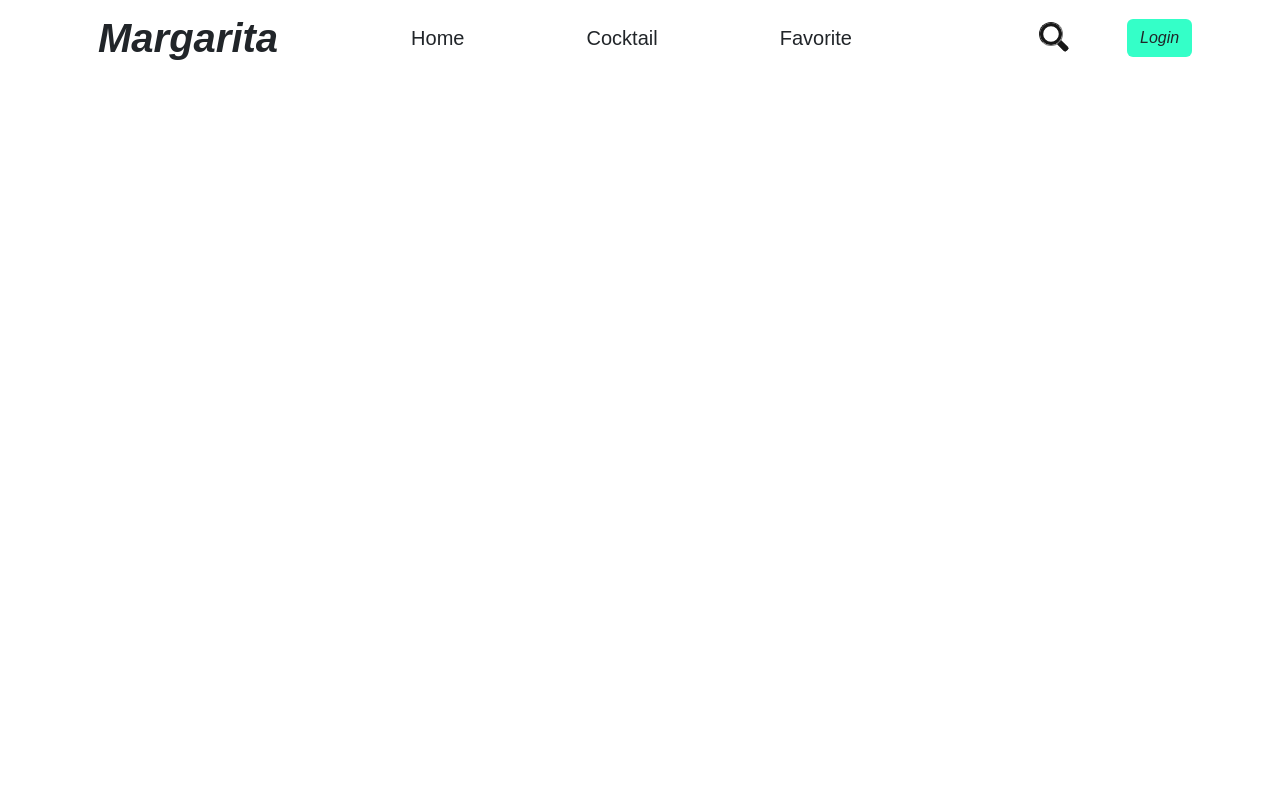
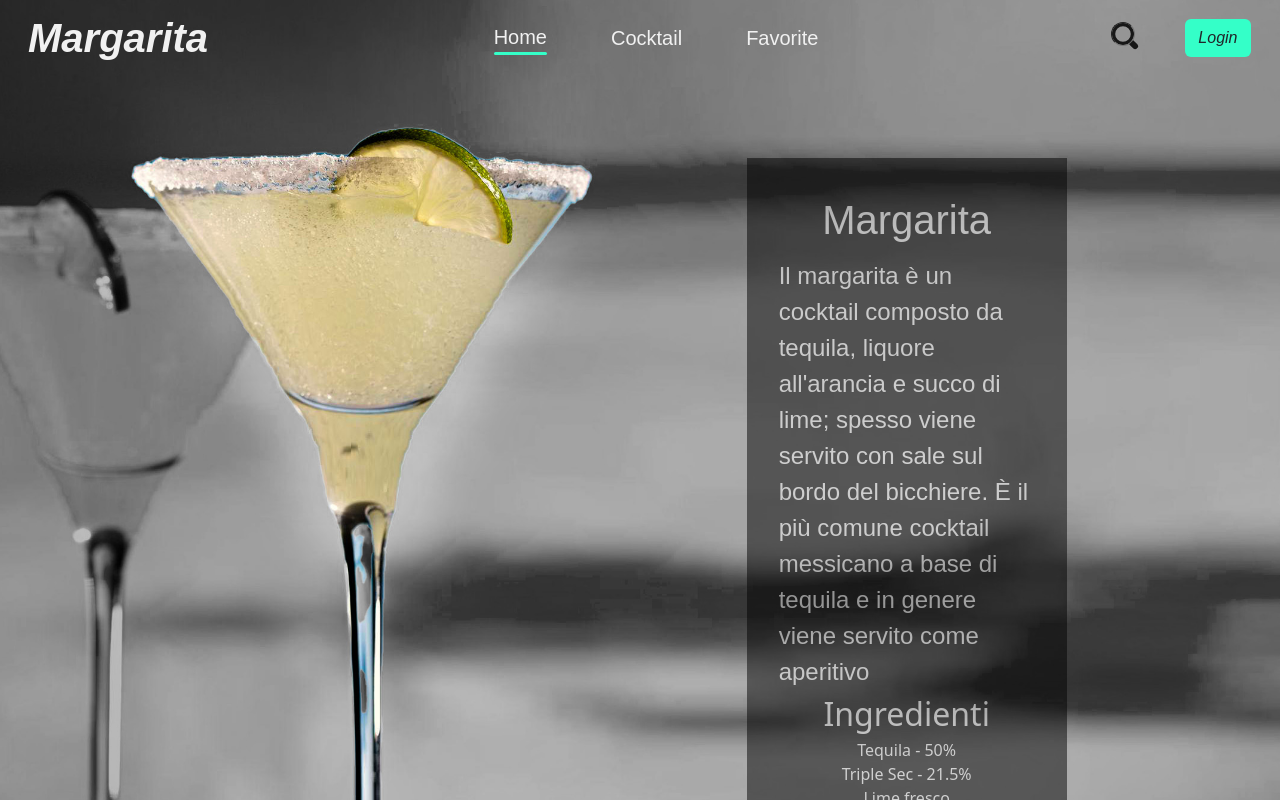
Before and after one commit to ManganiBiagio/cocktail-proget, a Vue app: page / in a window 1280 px wide. Shown: the top 800 px of the page. Built offline with nearby package versions, Linux system fonts and the light colour scheme; a web font is replaced by a local one.

Commit message:
completede hero

```diff
--- a/src/App.vue
+++ b/src/App.vue
@@ -1,13 +1,23 @@
 <script setup>
 import HelloWorld from './components/HelloWorld.vue'
+import TheHero from './components/TheHero.vue';
 import TheNavbar from './components/TheNavbar.vue';
 </script>
 
 <template>
-  <TheNavbar></TheNavbar>
+  <TheNavbar class="nav-box"></TheNavbar>
+
+  <TheHero></TheHero>
+
 </template>
 
 <style lang="scss">
 @use "./styles/general.scss";
+.nav-box{
+  position:fixed;
+  top: 0;
+
+}
+
 
 </style>
--- /dev/null
+++ b/src/components/TheHero.vue
@@ -0,0 +1,107 @@
+<template lang="">
+    <div  class="background row g-0">
+
+
+           <div class="col-7">
+
+            </div>
+            <div class="col-3">
+                <div class="center">
+                    <div class="box-card">
+                        <div class="title ElzaExtralight mb-2">Margarita</div>
+                        <div class="paragraf ElzaThin">
+                            Il margarita è un cocktail composto da <strong>tequila</strong>,
+                             <strong>liquore all'arancia</strong>  e <strong>succo di lime</strong>;
+                            spesso viene servito con <strong>sale</strong> sul bordo del bicchiere.
+                             È il più comune cocktail messicano a base di tequila
+                             e in genere viene servito come aperitivo
+                        </div>
+                        <div class="subtitle">
+                            Ingredienti
+
+                        </div>
+                        <div class="ingredient-list">
+                            <ul>
+                                <li>
+                                    Tequila - 50%
+                                </li>
+                                <li>
+                                    Triple Sec - 21.5%
+                                </li>
+                                <li>
+                                    Lime fresco
+                                </li>
+                            </ul>
+
+                        </div>
+                    </div>
+                </div>
+
+            </div>
+
+
+
+
+
+
+
+    </div>
+</template>
+<script>
+export default {
+
+}
+</script>
+<style lang="scss">
+.background {
+    background-size: cover;
+    height: 1000px;
+    background-image: url(../../public/HeroHor.jpg);
+    background-repeat: no-repeat;
+    background-position: bottom;
+    width: 100%;
+    color: var(--color-white);
+
+}
+
+.title {
+    font-size: 2.5rem;
+    text-align: center;
+}
+
+.paragraf {
+    font-size: 1.5rem;
+}
+.subtitle{
+    text-align: center;
+    font-size: 2rem;
+
+}
+.ingredient-list{
+    text-align: center;
+    ul{
+        margin: unset;
+        padding: unset;
+        list-style: none;
+
+        li{
+
+            text-align: center;
+        }
+    }
+}
+
+.center {
+    height: 100%;
+    display: flex;
+    justify-content: center;
+    align-items: center;
+
+}
+
+.box-card {
+    background-color: black;
+    opacity: 50%;
+    padding: 2rem;
+}
+</style>
--- a/src/components/TheNavbar.vue
+++ b/src/components/TheNavbar.vue
@@ -1,8 +1,8 @@
 <template >
-    <div class="container">
-        <div class="row align-items-center">
+    <div class="container-fluid">
+        <div class="row align-items-center ">
 
-            <div class="col flex-grow-0">
+            <div class="col-2">
                 <div class="title">
                     Margarita
                 </div>
@@ -10,18 +10,14 @@
             <div class="col flex-grow-1 ">
                 <div class="bar">
                     <ul>
-                        <li>Home</li>
+                        <li class="active">Home</li>
                         <li>Cocktail</li>
                         <li>Favorite</li>
                     </ul>
                 </div>
             </div>
-            <div class="col-2">
-                <form  action=""
-                    class="search-bar d-flex justify-content-end  " >
-
-
-
+            <div class="col-1 ">
+                <form  action="" class="search-bar d-flex justify-content-end  " >
                     <input type="search" name="search" pattern=".*\S.*" required
                         placeholder="">
                     <button class="search-btn" type="submit">
@@ -32,7 +28,7 @@
             </div>
             <div class="col-1">
                 <div class="login">
-                    <button class="btn">Login</button>
+                    <button class="btn ElzaOblique">Login</button>
                 </div>
 
             </div>
@@ -48,6 +44,9 @@ export default {
 }
 </script>
 <style lang="scss" scoped>
+.container-fluid{
+    color: var(--color-white);
+}
 .title {
     font-family: gardez, sans-serif;
     font-weight: 800;
@@ -66,17 +65,28 @@ export default {
         justify-content: center;
         align-items: center;
         margin: unset;
+        gap: 3rem;
 
         li {
             display: block;
             padding: .5rem;
-            flex-grow: 1;
+            display: flex;
+            flex-direction: column;
+
+
             text-align: center;
             font-family: elza, sans-serif;
             font-weight: 500;
             font-style: normal;
             font-size: 20px;
         }
+        .active::after{
+            content: "";
+            height: 3px;
+            background-color: var(--btn-color-1);
+            border-radius: 20px;
+        }
+
 
     }
 
@@ -85,9 +95,7 @@ export default {
 .login {
     .btn {
         background-color: var(--btn-color-1);
-        font-family: elza, sans-serif;
-        font-weight: 400;
-        font-style: italic;
+
     }
 }
 
--- a/src/styles/general.scss
+++ b/src/styles/general.scss
@@ -2,4 +2,171 @@
     --btn-color-1:#34FFC8;
     --btn-color-1-dark:#2cc29a;
     --color-txt-btn:#171717;
+    --color-white:#f1f1f1;
 }
+
+.ElzaBlack{
+    font-family: elza, sans-serif;
+    font-weight: 900;
+    font-style: normal;
+}
+
+
+
+.ElzaBlackOblique{
+    font-family: elza, sans-serif;
+
+    font-weight: 900;
+
+    font-style: italic;
+
+}
+
+
+
+.ElzaBold{
+    font-family: elza, sans-serif;
+
+    font-weight: 700;
+
+    font-style: normal;
+
+}
+
+
+
+.ElzaBoldOblique{
+    font-family: elza, sans-serif;
+    font-weight: 700;
+    font-style: italic;
+
+}
+
+
+
+.ElzaExtralight{
+    font-family: elza, sans-serif;
+    font-weight: 200;
+    font-style: normal;
+}
+
+
+
+.ElzaExtralightOblique{
+    font-family: elza, sans-serif;
+
+    font-weight: 200;
+
+    font-style: italic;
+
+}
+
+
+
+.ElzaLight{
+    font-family: elza, sans-serif;
+
+    font-weight: 300;
+
+    font-style: normal;
+
+}
+
+
+
+.ElzaLightOblique{
+    font-family: elza, sans-serif;
+
+    font-weight: 300;
+
+    font-style: italic;
+
+}
+
+
+
+.ElzaMedium{
+    font-family: elza, sans-serif;
+
+    font-weight: 500;
+
+    font-style: normal;
+
+}
+
+
+
+.ElzaMediumOblique{
+    font-family: elza, sans-serif;
+
+    font-weight: 500;
+
+    font-style: italic;
+
+}
+
+
+
+.ElzaOblique{
+    font-family: elza, sans-serif;
+
+    font-weight: 400;
+
+    font-style: italic;
+
+}
+
+
+
+.ElzaRegular{
+
+    font-family: elza, sans-serif;
+
+    font-weight: 400;
+
+    font-style: normal;
+}
+
+
+
+.ElzaSemibold{
+    font-family: elza, sans-serif;
+
+    font-weight: 600;
+
+    font-style: normal;
+
+}
+
+
+
+.ElzaSemiboldOblique{
+    font-family: elza, sans-serif;
+
+    font-weight: 600;
+
+    font-style: italic;
+
+}
+
+
+
+.ElzaThin{
+    font-family: elza, sans-serif;
+
+    font-weight: 100;
+
+    font-style: normal;
+
+}
+
+
+
+.ElzaThinOblique{
+    font-family: elza, sans-serif;
+
+    font-weight: 100;
+
+    font-style: italic;
+
+}
```
Also changed, not shown: public/HeroHor.jpg (added).
